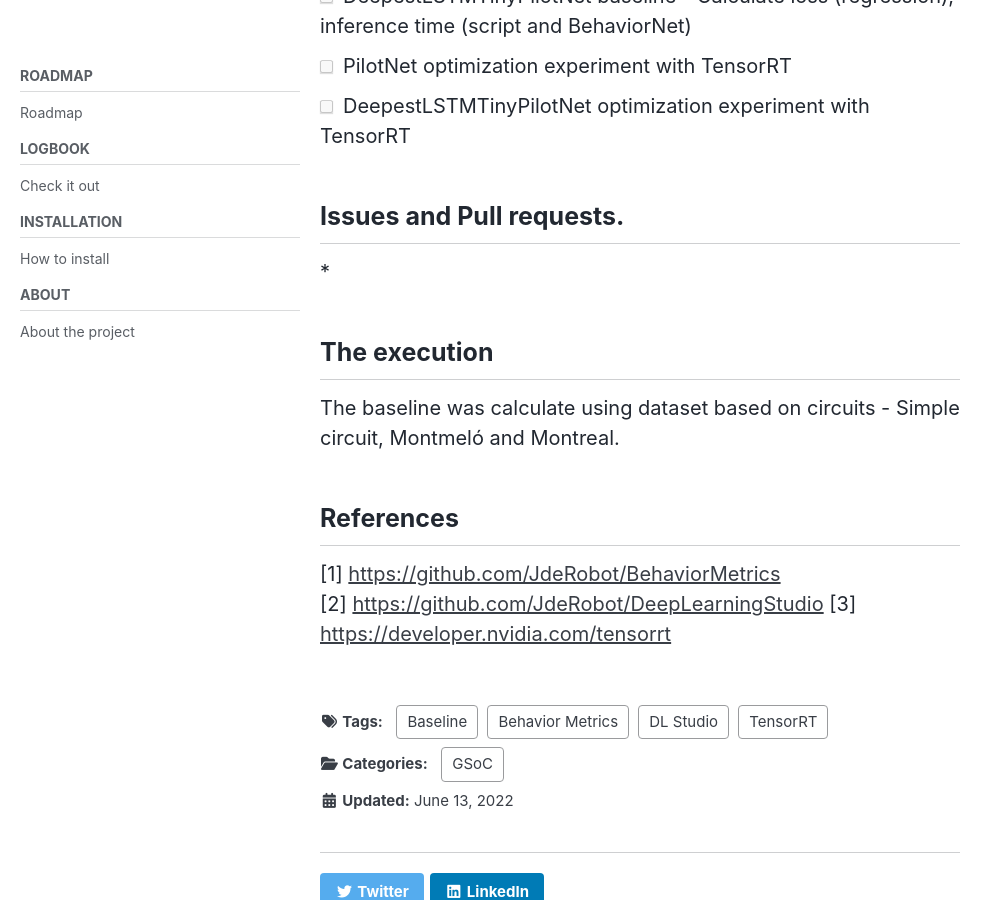
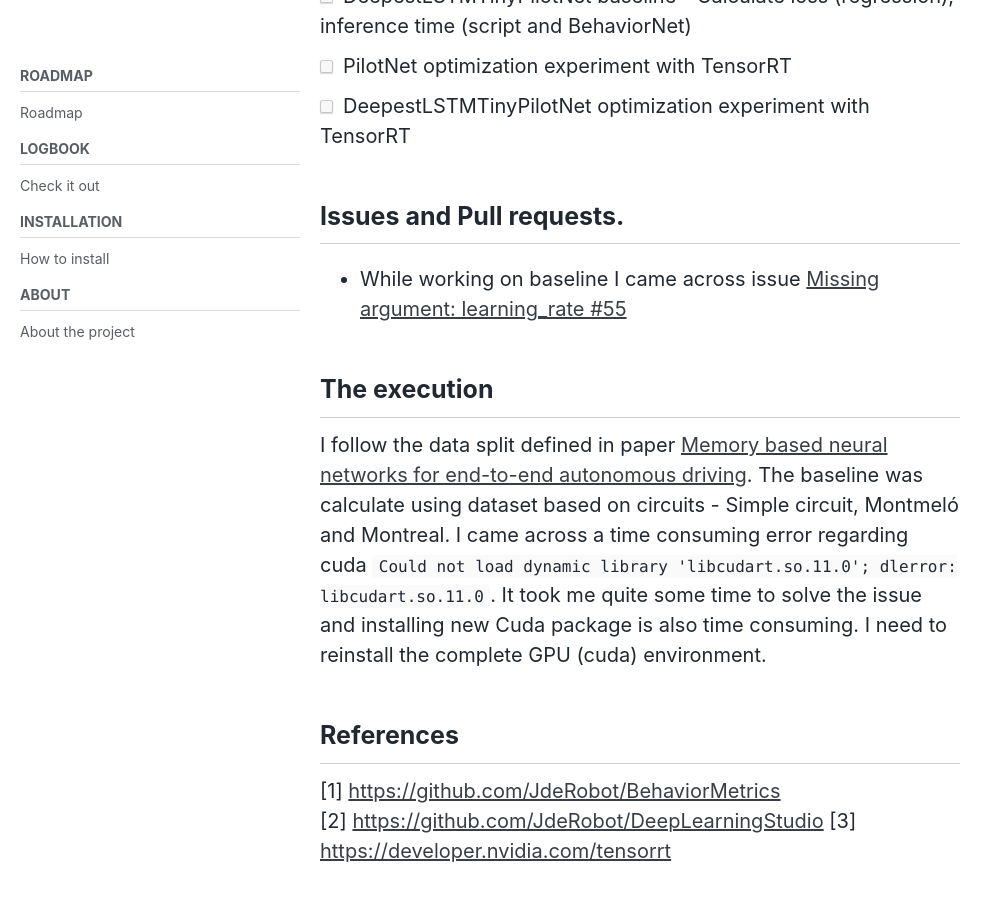
Before and after one commit to TheRoboticsClub/gsoc2022-Nikhil_Paliwal, a Jekyll site: the page built from docs/_posts/2022-06-13-Coding-Period-Week-1.md, in a window 1280 px wide and 900 px high, scrolled down 910 px. Shown: the whole window, without its empty margins (0-1003 px from the left). Built offline with Jekyll 4.4.1, drawn with Linux system fonts in a browser that asks for light colours; cached includes are drawn as plain includes; nearby versions of some CDN libraries; some of the changed text lies outside the part shown.

Commit message:
Update Coding w1

```diff
--- a/docs/_posts/2022-06-13-Coding-Period-Week-1.md
+++ b/docs/_posts/2022-06-13-Coding-Period-Week-1.md
@@ -38,10 +38,11 @@ During the community bonding period, I prepared the tools for use in coding peri
 - [ ] DeepestLSTMTinyPilotNet optimization experiment with TensorRT
 
 ## Issues and Pull requests.
-*
+* While working on baseline I came across issue [Missing argument: learning_rate #55](https://github.com/JdeRobot/DeepLearningStudio/issues/55)
 
 ## The execution
-The baseline was calculate using dataset based on circuits - Simple circuit, Montmeló and Montreal.
+I follow the data split defined in paper [Memory based neural networks for end-to-end autonomous driving](https://arxiv.org/abs/2205.12124). The baseline was calculate using dataset based on circuits - Simple circuit, Montmeló and Montreal. I came across a time consuming error regarding cuda `Could not load dynamic library 'libcudart.so.11.0'; dlerror: libcudart.so.11.0`. It took me quite some time to solve the issue and installing new Cuda package is also time consuming. I need to reinstall the complete GPU (cuda) environment.
+ <!-- and found suitable instructions in the [blog](https://medium.com/@anarmammadli/how-to-install-cuda-11-4-on-ubuntu-18-04-or-20-04-63f3dee2099) for Ubuntu 18.04 and Cuda 11.4. -->
 
 ## References
 
```
